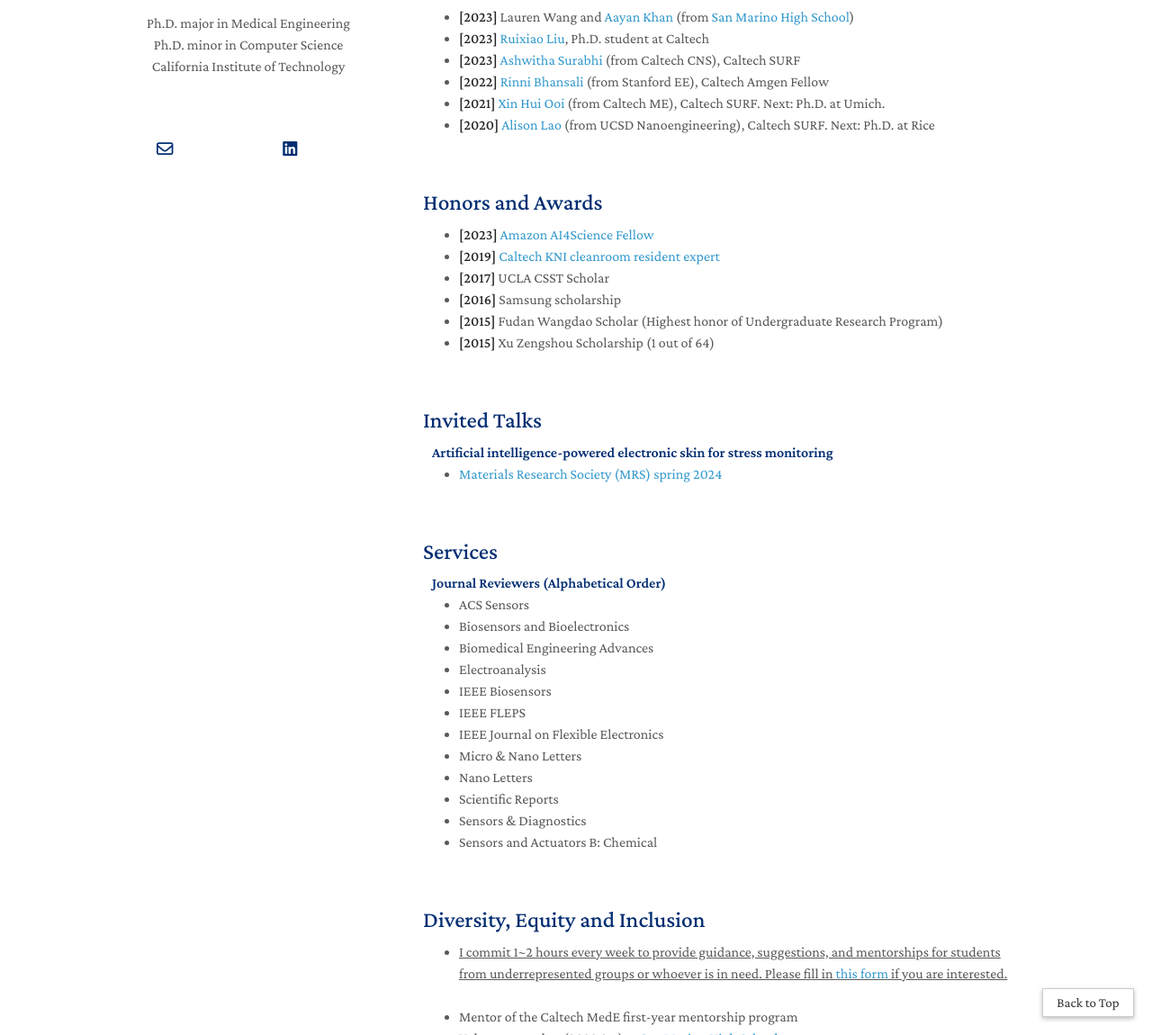
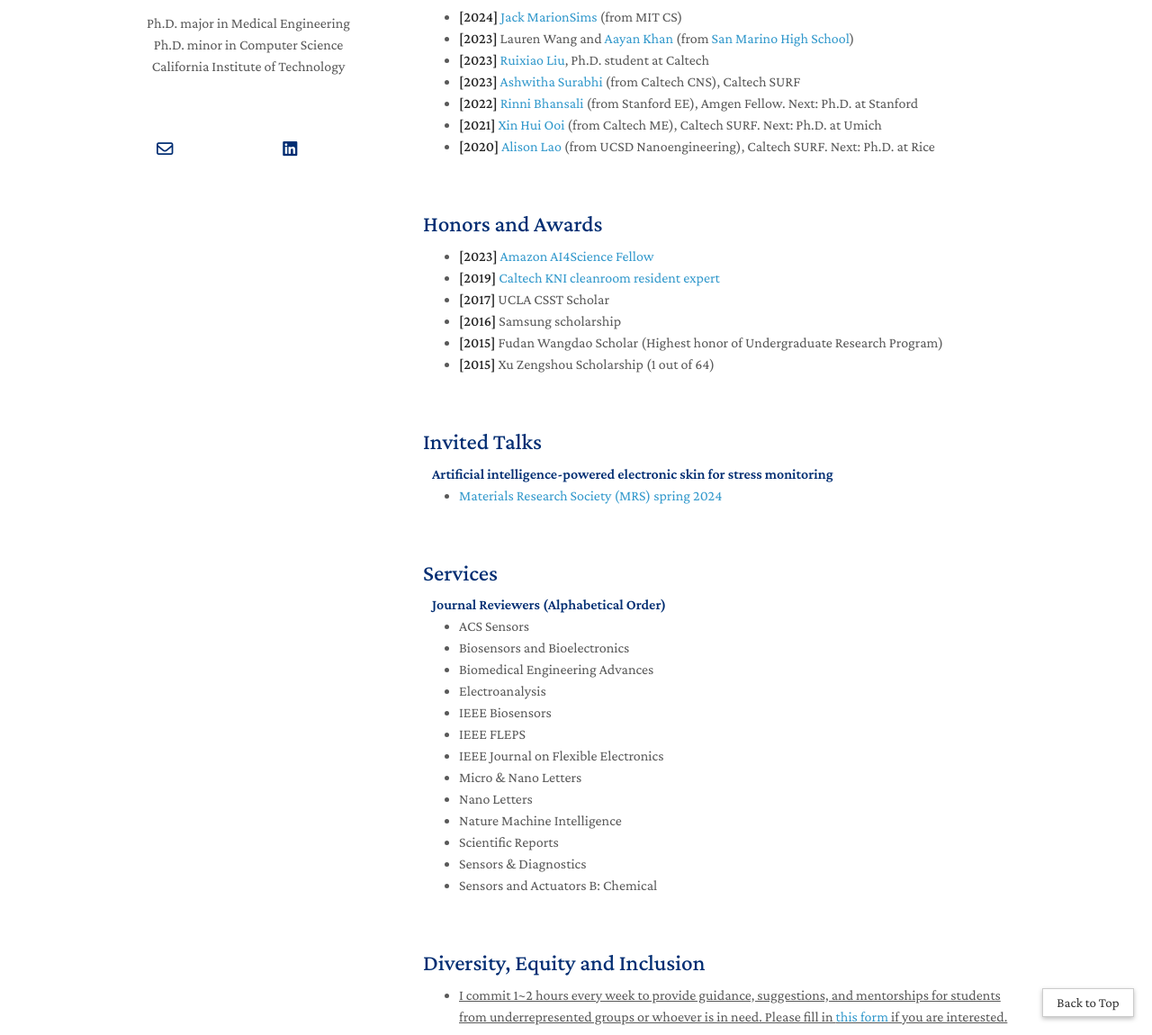
Before and after one commit to Changhao-Xu/changhao-xu.github.io, a Jekyll site: the page built from index.md, in a window 1280 px wide and 1400 px high, scrolled down 4781 px. Shown: the part 250-1400 px from the top of the window at 90% size. Built offline with Jekyll 4.4.1, drawn with Linux system fonts in a browser that asks for light colours; a style sheet for code colours, icons or effects is not loaded.

Commit message:
updating

```diff
--- a/_config.yml
+++ b/_config.yml
@@ -5,7 +5,7 @@ position_2: Ph.D. minor in Computer Science
 affiliation: California Institute of Technology
 affiliation_link: https://mede.caltech.edu/
 affiliation_logo: ./assets/img/caltech_logo.png
-email: cxu5@caltech.edu
+email: changhaoxu14@gmail.com
 
 # Search Engine Optimization (SEO)
 keywords: changhao xu, xu changhao, changhaoxu, xuchanghao
--- a/_includes/mentorship.md
+++ b/_includes/mentorship.md
@@ -3,6 +3,9 @@
 <h2 style="margin: 60px 0px 10px;">Mentorship</h2>
 
 <ul>
+  <li>
+    <strong>[2024]</strong> <a href="https://www.linkedin.com/in/jack-marionsims-136836260">Jack MarionSims</a> (from MIT CS)
+  </li>
   <li>
     <strong>[2023]</strong> Lauren Wang and <a href="https://www.linkedin.com/in/aayan-khan-640a46270/">Aayan Khan</a> (from <a href="https://www.sanmarinohs.org/">San Marino High School</a>)
   </li>
@@ -13,10 +16,10 @@
     <strong>[2023]</strong> <a href="https://www.linkedin.com/in/ashwitha-surabhi/">Ashwitha Surabhi</a> (from Caltech CNS), Caltech SURF
   </li>
   <li>
-    <strong>[2022]</strong> <a href="https://www.linkedin.com/in/rinni-bhan/">Rinni Bhansali</a> (from Stanford EE), Caltech Amgen Fellow
+    <strong>[2022]</strong> <a href="https://www.linkedin.com/in/rinni-bhan/">Rinni Bhansali</a> (from Stanford EE), Amgen Fellow. Next: Ph.D. at Stanford
   </li>
   <li>
-    <strong>[2021]</strong> <a href="https://www.linkedin.com/in/xin-hui-ooi-001/">Xin Hui Ooi</a> (from Caltech ME), Caltech SURF. Next: Ph.D. at Umich.
+    <strong>[2021]</strong> <a href="https://www.linkedin.com/in/xin-hui-ooi-001/">Xin Hui Ooi</a> (from Caltech ME), Caltech SURF. Next: Ph.D. at Umich
   </li>
   <li>
     <strong>[2020]</strong> <a href="https://www.instagram.com/alisonlao/">Alison Lao</a> (from UCSD Nanoengineering), Caltech SURF. Next: Ph.D. at Rice
--- a/_includes/services.md
+++ b/_includes/services.md
@@ -14,6 +14,7 @@
   <li><a href="https://ieee-jflex.org/"><autocolor>IEEE Journal on Flexible Electronics</autocolor></a></li>
   <li><a href="https://ietresearch.onlinelibrary.wiley.com/journal/20400861"><autocolor>Micro & Nano Letters</autocolor></a></li>
   <li><a href="https://pubs.acs.org/journal/nalefd"><autocolor>Nano Letters</autocolor></a></li>
+  <li><a href="https://www.nature.com/natmachintell/"><autocolor>Nature Machine Intelligence</autocolor></a></li>
   <li><a href="https://www.nature.com/srep/"><autocolor>Scientific Reports</autocolor></a></li>
   <li><a href="https://www.rsc.org/journals-books-databases/about-journals/sensors-diagnostics/"><autocolor>Sensors & Diagnostics</autocolor></a></li>
   <li><a href="https://www.sciencedirect.com/journal/sensors-and-actuators-b-chemical"><autocolor>Sensors and Actuators B: Chemical</autocolor></a></li>
```
Also changed, not shown: 1 other file.
